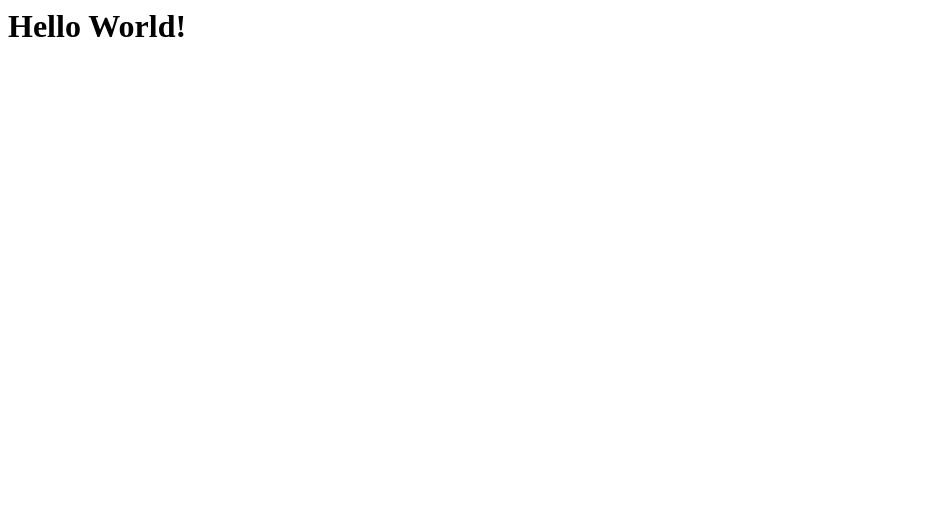
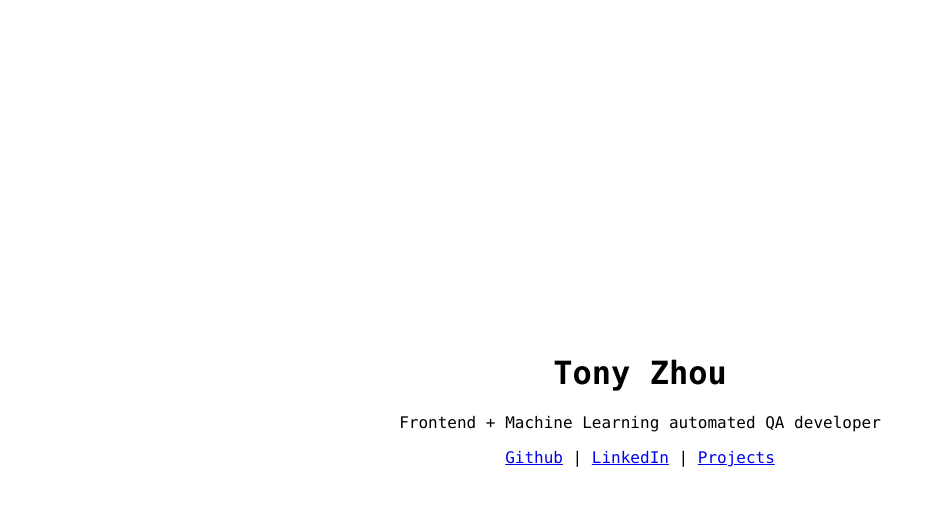
Before and after one commit to YEESH421/YEESH421.github.io, a plain HTML site: page index.html in a window 1280 px wide. Shown: the whole page, without its empty margins (0-936 px from the left). Drawn offline with Linux system fonts and the light colour scheme.

Commit message:
add homepage

```diff
--- /dev/null
+++ b/index.css
@@ -0,0 +1,16 @@
+
+body{
+    font-family: "Lucida Console";
+    min-height: 100vh;
+    /* Center vertically and horizontally */
+    display: flex;
+    justify-content: center;
+    align-items: center;
+
+}
+p{
+    text-align: center;
+}
+h1{
+    text-align: center;
+}
--- a/index.html
+++ b/index.html
@@ -1 +1,23 @@
-<h1>Hello World!</h1>
+<!DOCTYPE html>
+<html lang="en">
+
+<head>
+    <meta charset="UTF-8">
+    <meta name="viewport" content="width=device-width, initial-scale=1.0">
+    <meta http-equiv="X-UA-Compatible" content="ie=edge">
+    <title>Tony-Zhou.com</title>
+    <link rel="stylesheet" href="./index.css">
+    <link rel="icon" href="./favicon.ico" type="image/x-icon">
+</head>
+
+<body>
+    <div class="title">
+        <h1>Tony Zhou</h1>
+        <p>Frontend + Machine Learning automated QA developer</p>
+        <p><a href="https://github.com/YEESH421">Github</a> | <a
+                href="https://www.linkedin.com/in/tony-zhou-82405316b/">LinkedIn</a> | <a href="pages/blog.html">Projects</a></p>
+    </div>
+    <script src="index.js"></script>
+</body>
+
+</html>
--- /dev/null
+++ b/pages/blog.css
@@ -0,0 +1,19 @@
+body{
+    font-family: "Lucida Console";
+    min-height: 100vh;
+    overflow-x: hidden;
+}
+h1{
+    text-align: center;
+}
+.header{
+    position: fixed;
+    min-width: 100vw;
+}
+.posts{
+    position: relative;
+    top: 20vh;
+    left: 10vw;
+    inline-size: 80vw;
+    overflow-wrap: break-word;
+}
```
Also changed, not shown: pages/blog.html (added, +43 -0 lines), favicon.ico (added), pages/post1.html (added), pages/post2.html (added), pages/post3.html (added).
